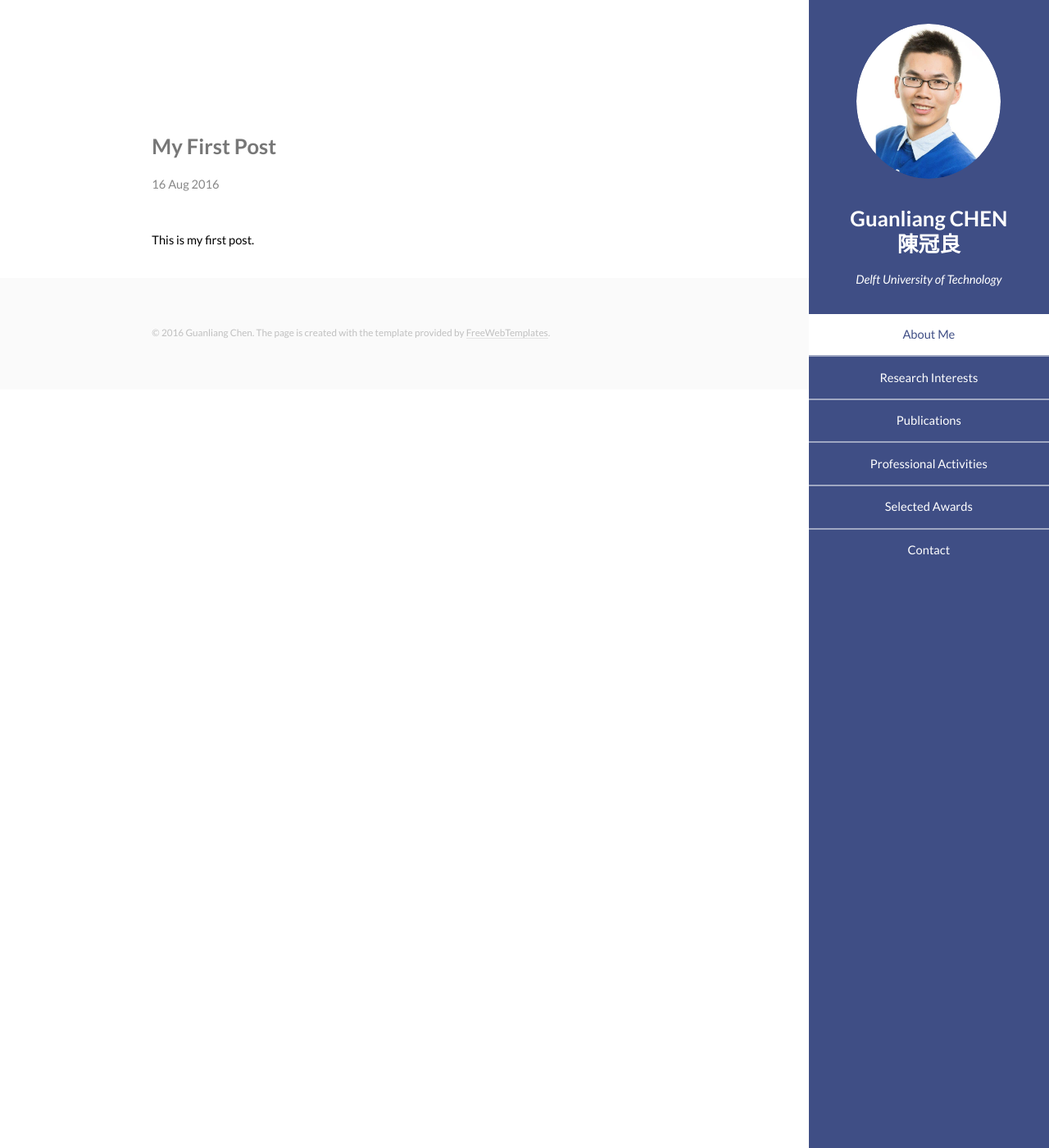
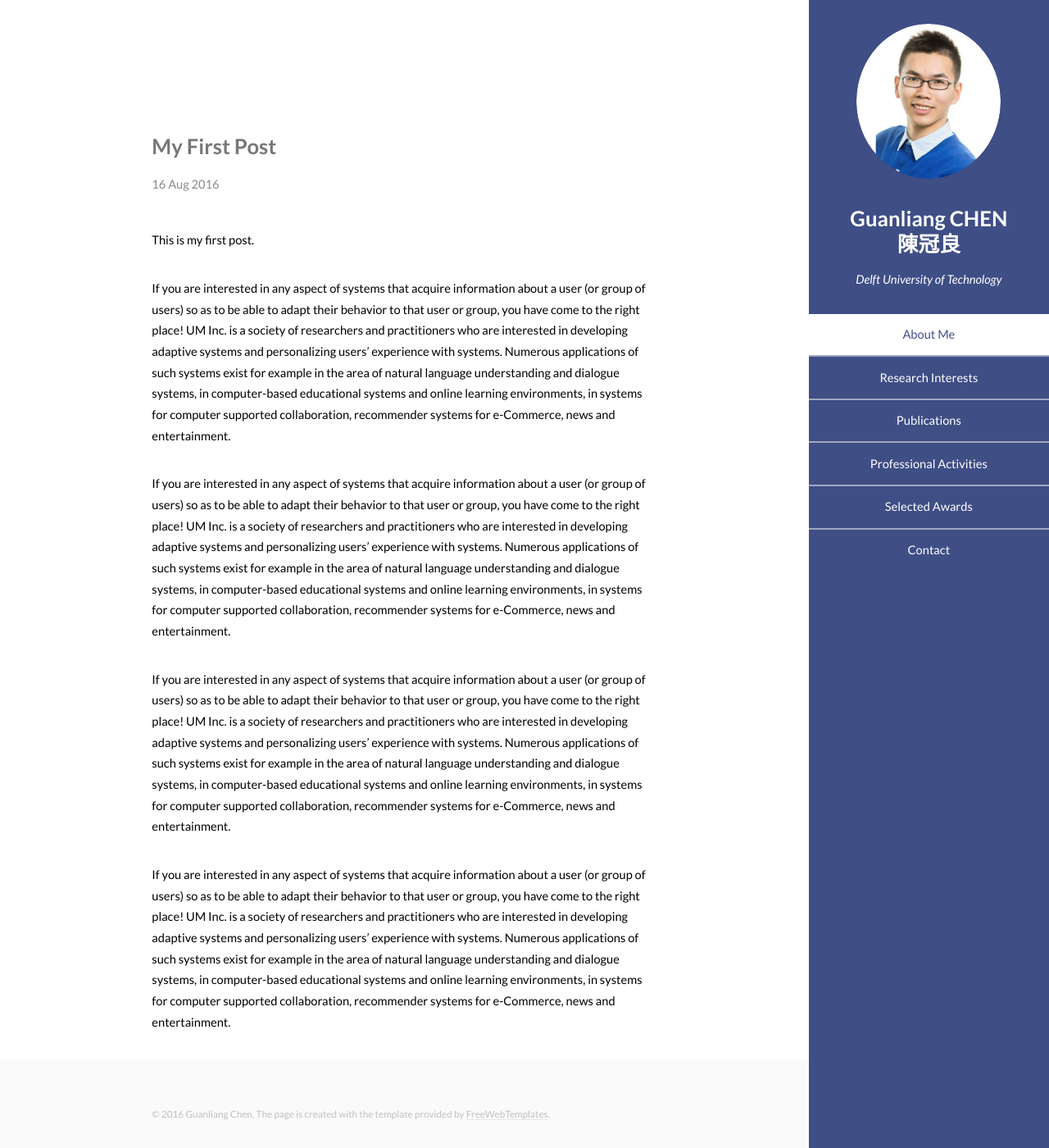
Before and after one commit to AngusGLChen/__angusglchen.github.io, a Jekyll site: the page built from _posts/2016-08-16-My-First-Post.md, in a window 1280 px wide and 1400 px high. Shown: the whole window at 82% size. Built offline with Jekyll 4.4.1, drawn with Linux system fonts in a browser that asks for light colours.

Commit message:
Aug 16, 2016

```diff
--- a/_posts/2016-08-16-My-First-Post.md
+++ b/_posts/2016-08-16-My-First-Post.md
@@ -5,3 +5,11 @@ date: 2016-08-16
 ---
 
 This is my first post.
+
+If you are interested in any aspect of systems that acquire information about a user (or group of users) so as to be able to adapt their behavior to that user or group, you have come to the right place! UM Inc. is a society of researchers and practitioners who are interested in developing adaptive systems and personalizing users’ experience with systems. Numerous applications of such systems exist for example in the area of natural language understanding and dialogue systems, in computer-based educational systems and online learning environments, in systems for computer supported collaboration, recommender systems for e-Commerce, news and entertainment.
+
+If you are interested in any aspect of systems that acquire information about a user (or group of users) so as to be able to adapt their behavior to that user or group, you have come to the right place! UM Inc. is a society of researchers and practitioners who are interested in developing adaptive systems and personalizing users’ experience with systems. Numerous applications of such systems exist for example in the area of natural language understanding and dialogue systems, in computer-based educational systems and online learning environments, in systems for computer supported collaboration, recommender systems for e-Commerce, news and entertainment.
+
+If you are interested in any aspect of systems that acquire information about a user (or group of users) so as to be able to adapt their behavior to that user or group, you have come to the right place! UM Inc. is a society of researchers and practitioners who are interested in developing adaptive systems and personalizing users’ experience with systems. Numerous applications of such systems exist for example in the area of natural language understanding and dialogue systems, in computer-based educational systems and online learning environments, in systems for computer supported collaboration, recommender systems for e-Commerce, news and entertainment.
+
+If you are interested in any aspect of systems that acquire information about a user (or group of users) so as to be able to adapt their behavior to that user or group, you have come to the right place! UM Inc. is a society of researchers and practitioners who are interested in developing adaptive systems and personalizing users’ experience with systems. Numerous applications of such systems exist for example in the area of natural language understanding and dialogue systems, in computer-based educational systems and online learning environments, in systems for computer supported collaboration, recommender systems for e-Commerce, news and entertainment.
```
